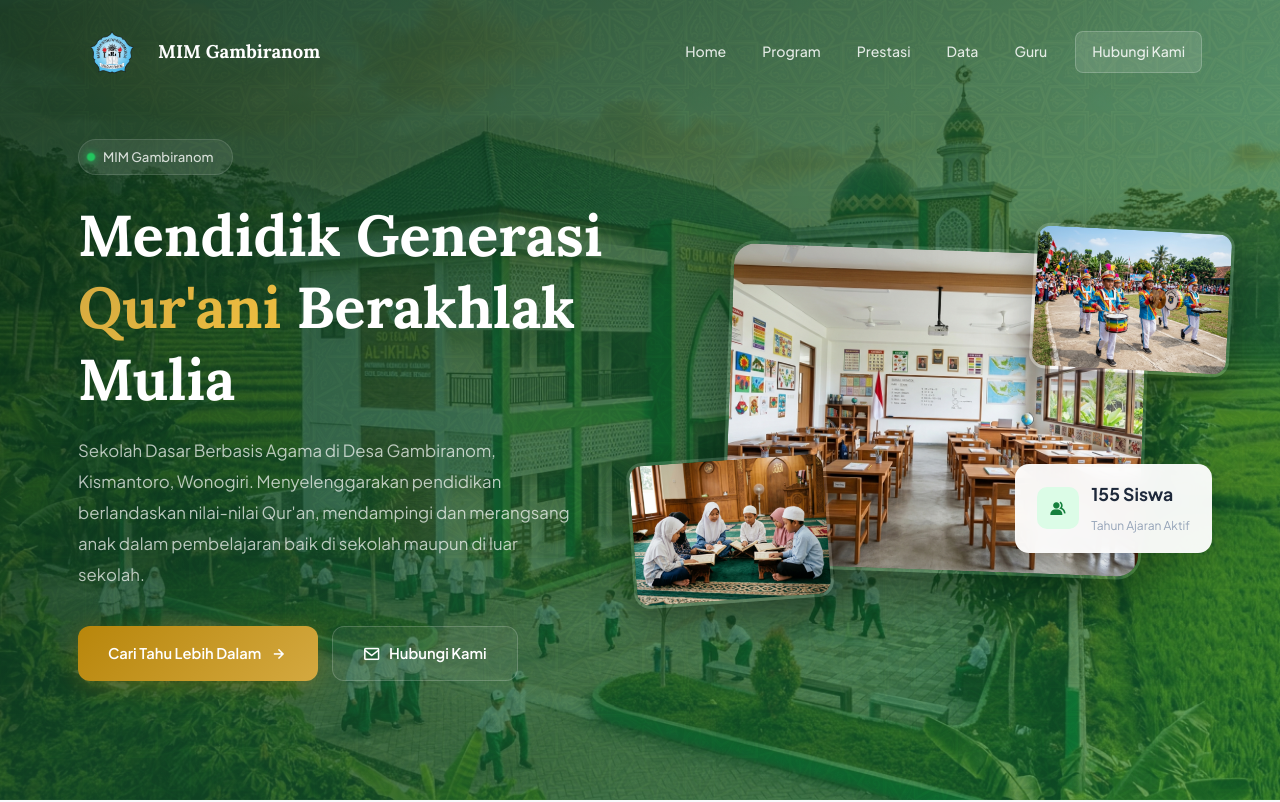
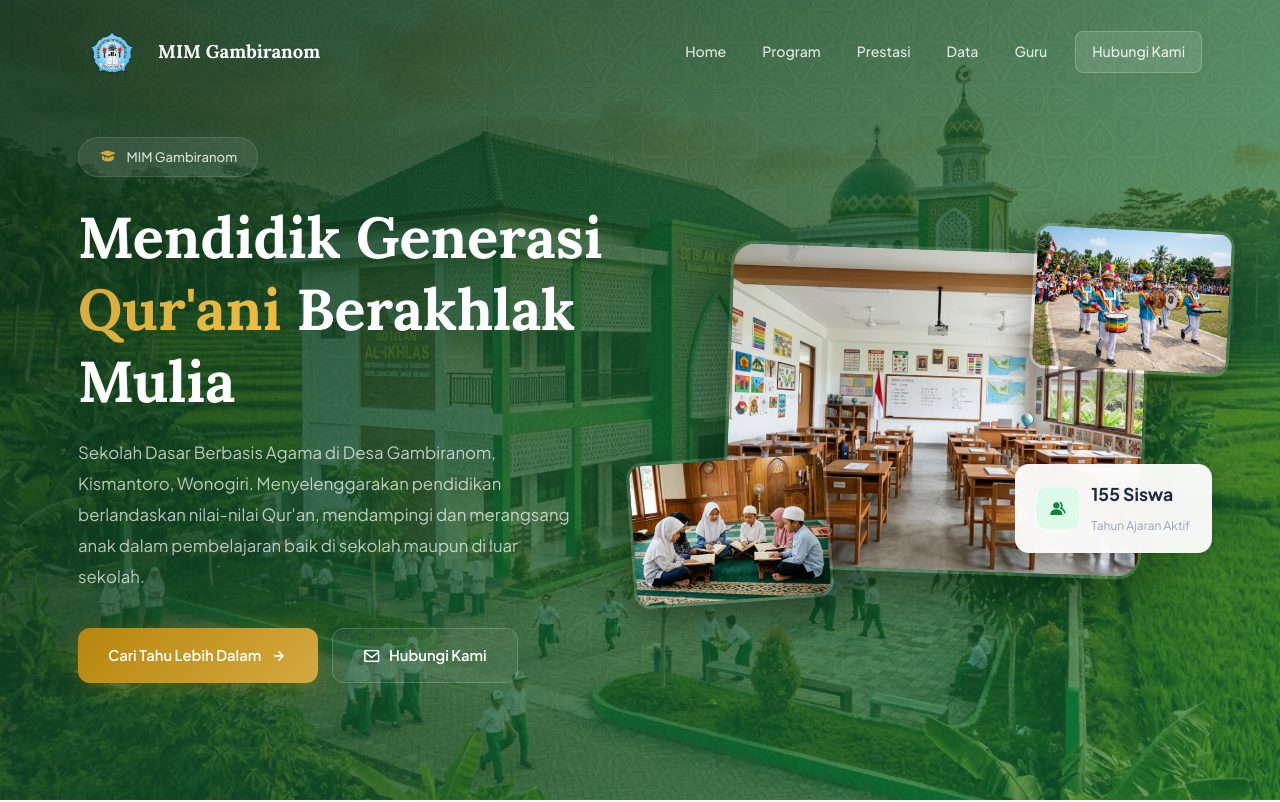
Before and after one commit to mifdev0/mim-gambiranom-web, a Next.js app: page / in a window 1280 px wide. Shown: the top 802 px of the page. Built offline with nearby package versions, Linux system fonts and the light colour scheme; no server answers; the database is empty.

Commit message:
style: replace pulsing tech dot with gold graduation cap icon in hero-tag

```diff
--- a/src/app/globals.css
+++ b/src/app/globals.css
@@ -280,8 +280,8 @@ a {
 .hero-tag {
   display: inline-flex;
   align-items: center;
-  gap: 8px;
-  padding: 6px 18px 6px 8px;
+  gap: 10px;
+  padding: 8px 20px;
   background: rgba(255, 255, 255, 0.08);
   border: 1px solid rgba(255, 255, 255, 0.12);
   border-radius: 50px;
@@ -289,14 +289,6 @@ a {
   font-size: 0.82rem;
   font-weight: 500;
   color: rgba(255, 255, 255, 0.8);
-}
-.hero-tag-dot {
-  width: 8px;
-  height: 8px;
-  border-radius: 50%;
-  background: var(--green-500);
-  box-shadow: 0 0 8px var(--green-500);
-  animation: pulse 2s ease-in-out infinite;
 }
 
 .hero h1 {
--- a/src/app/page.js
+++ b/src/app/page.js
@@ -157,9 +157,9 @@ export default async function Home() {
         <div class="container">
           <div class="hero-inner">
             <div class="hero-content">
-              <div class="hero-tag">
-                <span class="hero-tag-dot"></span>
-                {settings.school_name}
+              <div className="hero-tag">
+                <i className="bx bxs-graduation" style={{ color: 'var(--gold-light)', fontSize: '1.1rem' }}></i>
+                <span>{settings.school_name}</span>
               </div>
               <h1>{renderTitle(hero.title, hero.highlight_text)}</h1>
               <p class="hero-desc">{hero.description}</p>
```
